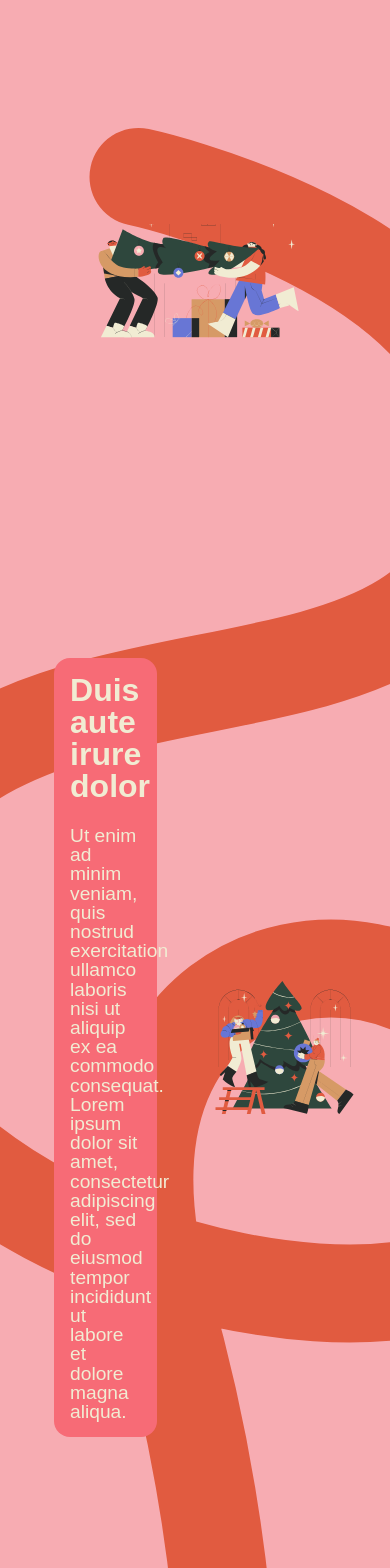
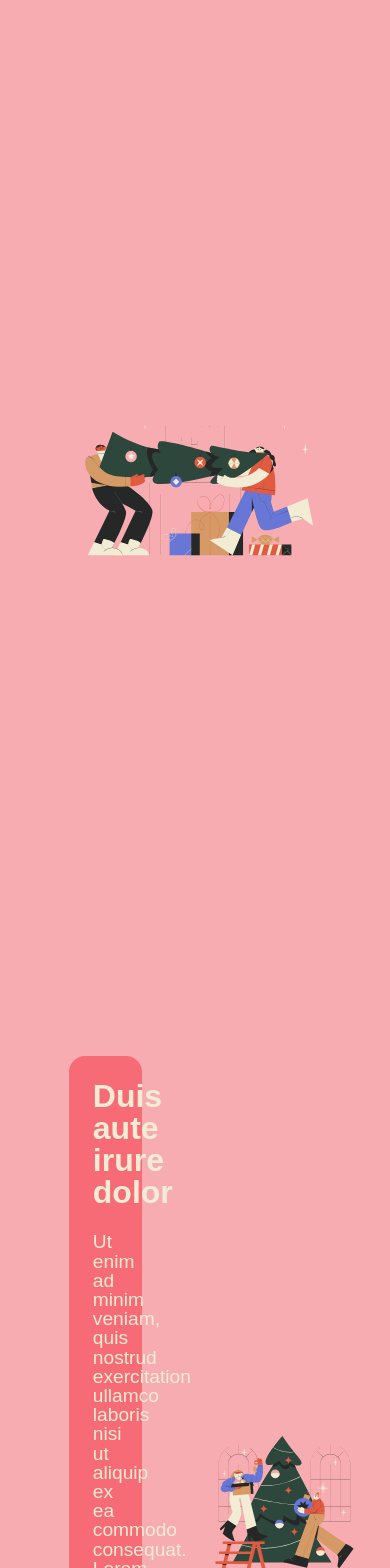
Before and after one commit to cjcorc10/scroll-svg-path, a Next.js app: page / in a window 390 px wide. Shown: the part 800-2368 px from the top of the page. Built offline with nearby package versions, Linux system fonts and the light colour scheme; a web font is replaced by a local one.

Commit message:
added movement to svg path. need to work on responsive design

```diff
--- a/src/app/page.module.scss
+++ b/src/app/page.module.scss
@@ -2,9 +2,7 @@
   --base-100: #f7acb2;
   --base-200: #f1ecd3;
   --base-300: #f76b76;
-
 }
-
 
 .main {
   background-color: var(--base-100);
@@ -18,7 +16,6 @@
     justify-content: center;
     align-items: center;
     padding: 2rem;
-
   }
 
   .spotlight {
@@ -33,7 +30,7 @@
     align-items: center;
     .row {
       z-index: 1;
-      height: 100%;
+      height: 100vh;
       width: 100%;
       display: flex;
       gap: 2rem;
@@ -48,10 +45,10 @@
         justify-content: center;
         align-items: center;
         .textContainer {
-          width: 70%;
+          width: 50%;
           background-color: var(--base-300);
           border-radius: 1rem;
-          padding: 1rem;
+          padding: 1.5rem;
           display: flex;
           flex-direction: column;
           gap: 1.5rem;
@@ -66,16 +63,20 @@
           }
         }
       }
-    &:nth-child(1) .imageContainer, &:nth-child(4) .imageContainer{
-      height: 50vh;
+      &:nth-child(1) .imageContainer {
+        height: 60vh;
+        width: 80%;
+      }
+      &:nth-child(4) .imageContainer {
+        height: 80vh;
         width: 70%;
       }
     }
     .svgContainer {
       height: 100%;
-      width: 200%;
+      width: 100%;
       position: absolute;
-      top: 10vh;
+      top: 25vh;
     }
   }
 }
--- a/src/app/page.tsx
+++ b/src/app/page.tsx
@@ -1,13 +1,56 @@
-'use client'
+'use client';
 import Image from 'next/image';
 import styles from './page.module.scss';
 import Lenis from 'lenis';
 import { useEffect, useRef } from 'react';
+import { useGSAP } from '@gsap/react';
+import { gsap } from 'gsap';
+import { ScrollTrigger } from 'gsap/ScrollTrigger';
+
+gsap.registerPlugin(ScrollTrigger);
 
 export default function Home() {
+  const ref = useRef<HTMLDivElement | null>(null);
+  const pathRef = useRef<SVGPathElement | null>(null);
+
   useEffect(() => {
+    const lenis = new Lenis();
 
-  }, [])
+    function raf(time: number) {
+      lenis.raf(time);
+      requestAnimationFrame(raf);
+    }
+    requestAnimationFrame(raf);
+  }, []);
+
+  useGSAP(
+    () => {
+      const pathLength = pathRef.current?.getTotalLength();
+      console.log('pathLength:', pathLength);
+
+      if (!pathRef.current || !pathLength) return;
+      pathRef.current.setAttribute(
+        'stroke-dasharray',
+        pathLength!.toString()
+      );
+      pathRef.current.setAttribute(
+        'stroke-dashoffset',
+        pathLength!.toString()
+      );
+      gsap.to(pathRef.current, {
+        strokeDashoffset: 0,
+        ease: 'none',
+        scrollTrigger: {
+          trigger: ref.current,
+          start: 'top top',
+          end: 'bottom bottom',
+          scrub: true,
+        },
+      });
+    },
+    { scope: ref }
+  );
+
   const sections = [
     {
       img: '/images/risky-ming-Ijk7YSk8Bbo-unsplash.svg',
@@ -37,17 +80,17 @@ export default function Home() {
           Scroll down for the animation, this is just a sample hero.
         </h1>
       </section>
-      <section className={styles.spotlight}>
+      <section ref={ref} className={styles.spotlight}>
         {sections.map((section, i) => (
           <div key={i} className={styles.row}>
-              {section.title.length > 0 &&
+            {section.title.length > 0 && (
               <div className={styles.col}>
                 <div className={styles.textContainer}>
                   <h2>{section.title}</h2>
                   <p>{section.para}</p>
                 </div>
               </div>
-              }
+            )}
             <div className={styles.col}>
               <div className={styles.imageContainer}>
                 <Image
@@ -60,7 +103,7 @@ export default function Home() {
             </div>
           </div>
         ))}
-      <SvgPath />
+        <SvgPath ref={pathRef} />
       </section>
       <section className={styles.footer}>
         <h1></h1>
@@ -69,7 +112,11 @@ export default function Home() {
   );
 }
 
-const SvgPath = () => {
+const SvgPath = ({
+  ref,
+}: {
+  ref: React.RefObject<SVGPathElement | null>;
+}) => {
   return (
     <div className={styles.svgContainer}>
       <svg
@@ -78,6 +125,7 @@ const SvgPath = () => {
         xmlns="http://www.w3.org/2000/svg"
       >
         <path
+          ref={ref}
           d="M544.704 80.0167C544.704 80.0167 1096.11 199.197 1112.02 523.517C1140.02 1094.52 229.517 715.517 90.017 1286.02C-45.746 1841.23 1255.52 2136.52 1191.52 1677.52C1127.52 1218.52 397.517 1262.02 585.017 1917.02C707.015 2343.2 693.017 2683.02 693.017 2683.02"
           stroke="#E15B40"
           strokeWidth="160"
```
Lines whose indentation alone changed are shown as unchanged.
